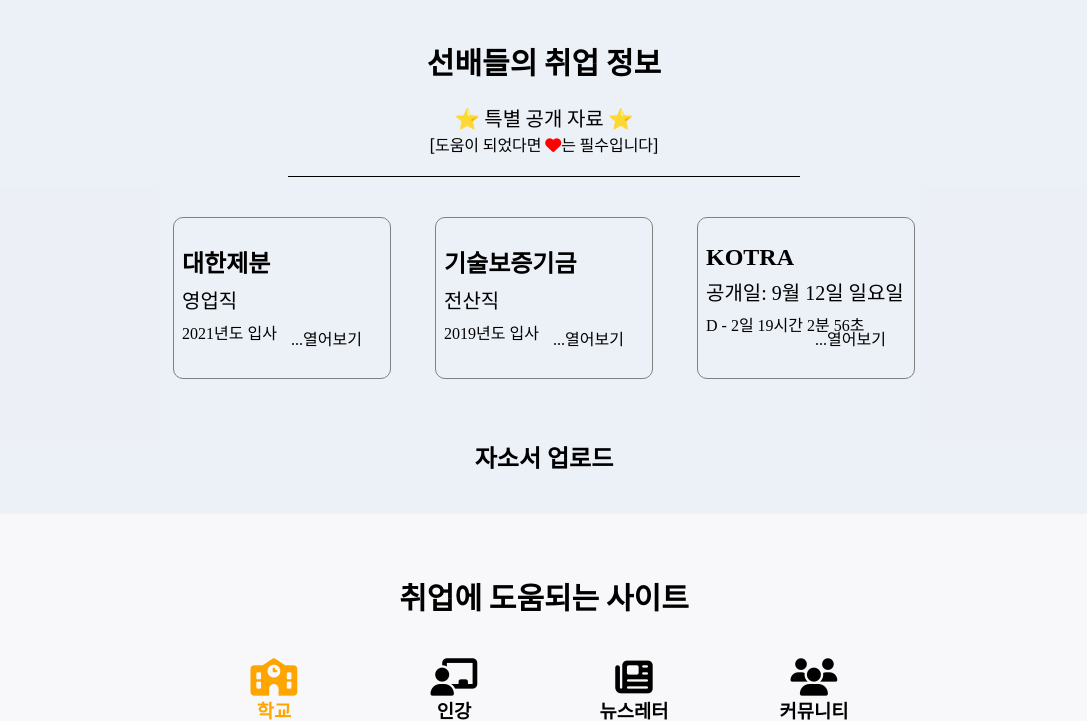
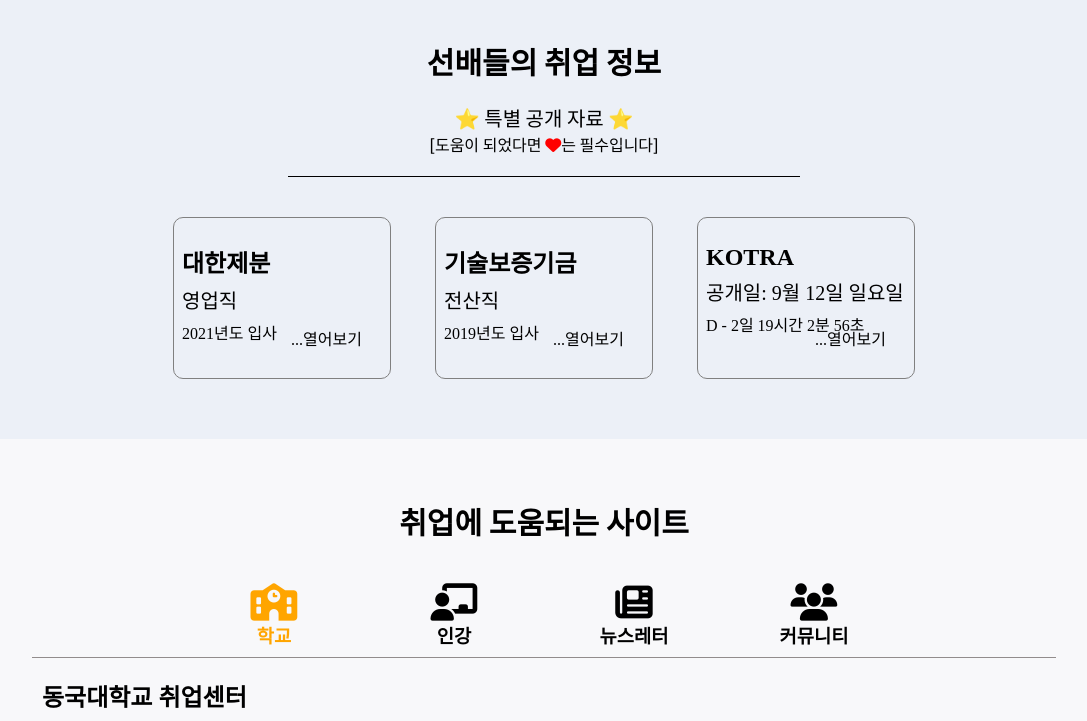
Before and after one commit to YoonHwe/nodoubt, a Django app: page / in a window 1280 px wide. Shown: the part 1338-2059 px from the top of the page, without its empty margins (96-1183 px from the left). Run offline with Django 3.2, Linux system fonts and the light colour scheme; data comes from the database, SQL or seed files in the repository; some libraries are stand-ins or nearby versions.

Commit message:
9/9 컨텐츠 업로드 및 9/12 컨텐츠 예고 완료

```diff
--- a/main/templates/main/index.html
+++ b/main/templates/main/index.html
@@ -133,9 +133,9 @@
         </div>
         {%endfor%}
     </div>
-    <div style="text-align: center;">
+    <!-- <div style="text-align: center;">
         <h2><a href="{% url 'main:new' %}">자소서 업로드</a></h2>
-    </div>
+    </div>     -->
 </div>
 
 <!-- <div class="content_popular">
```
